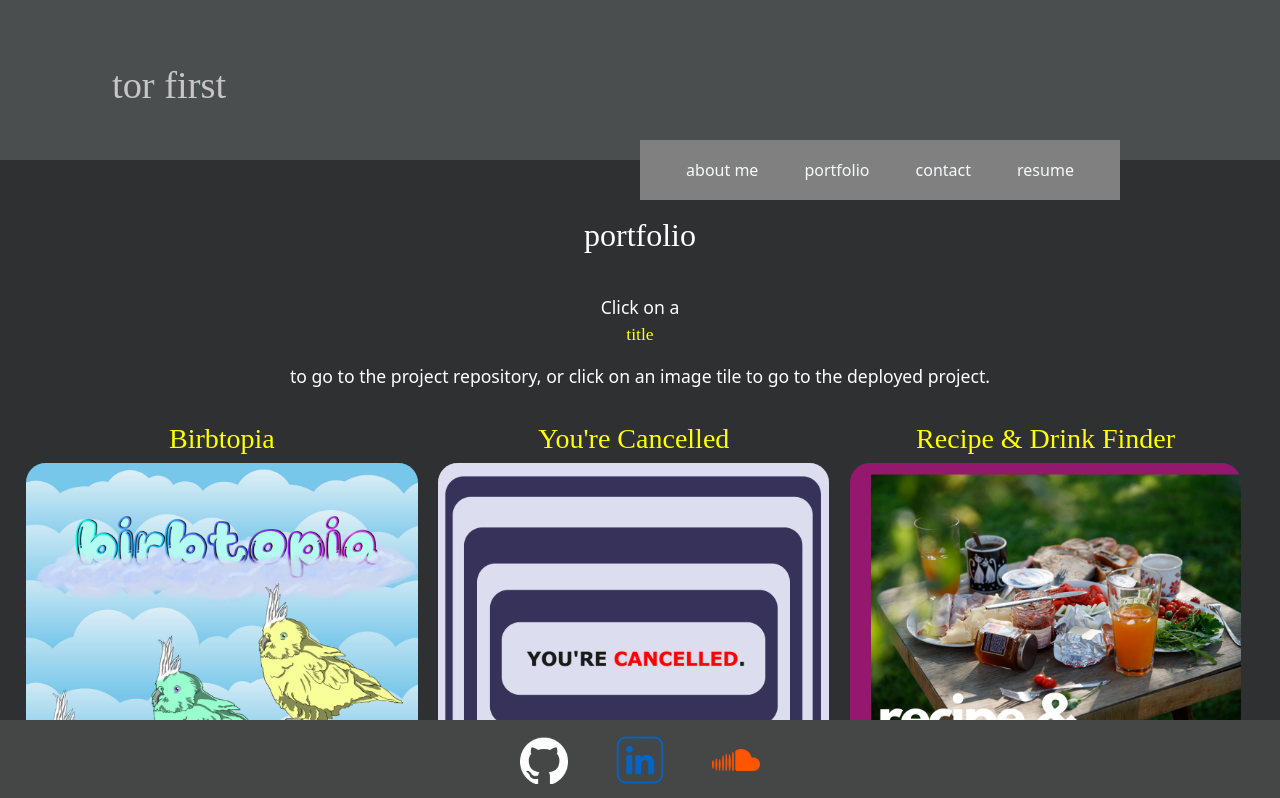
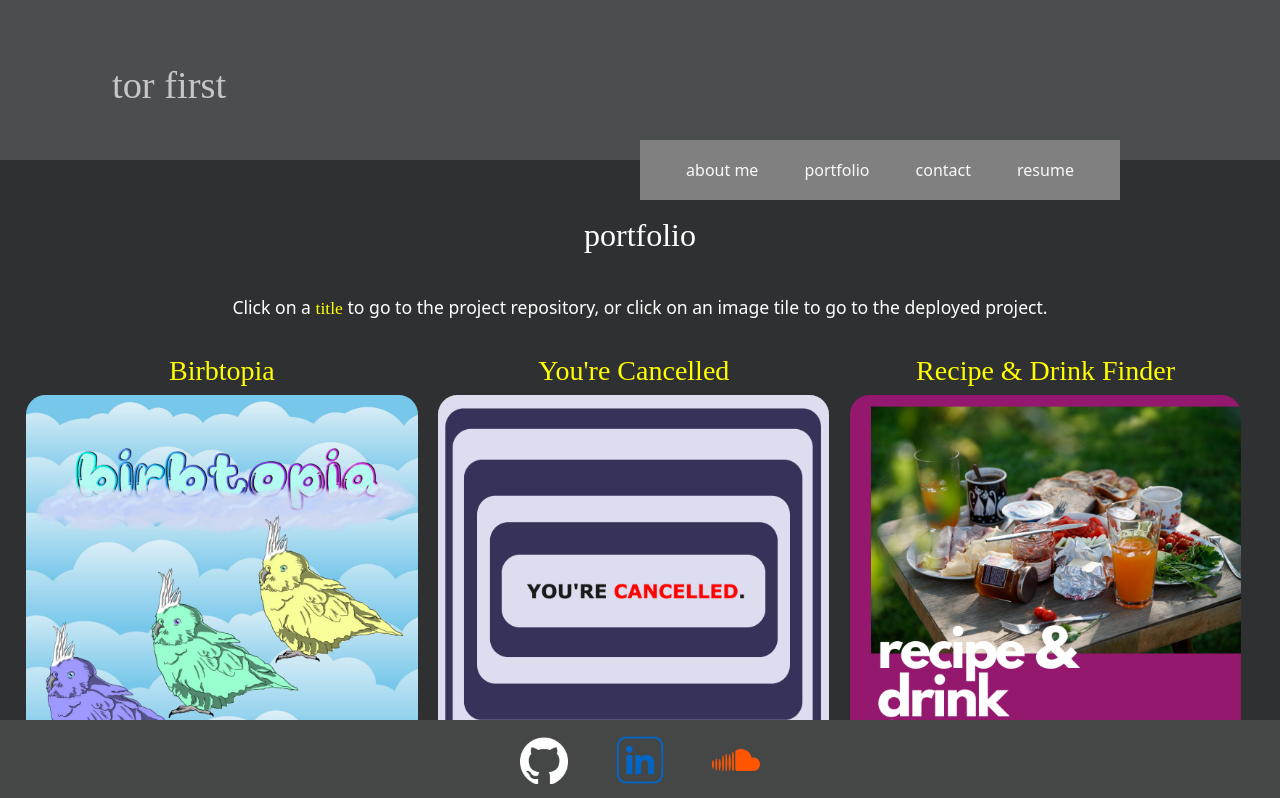
Before and after one commit to torfirst/react-portfolio, a React (Vite) app: page /portfolio in a window 1280 px wide. Shown: the top 798 px of the page. Built offline with nearby package versions, Linux system fonts and the light colour scheme; a web font is replaced by a local one.

Commit message:
updated CSS to fix formatting issue on Portfolio page

```diff
--- a/src/pages/Portfolio.jsx
+++ b/src/pages/Portfolio.jsx
@@ -48,7 +48,7 @@ export default function Portfolio() {
         <div className="reset">
 
             <h2>portfolio</h2>
-            <p className="portfolioBlurb">Click on a <p className="repo">title</p> to go to the project repository, or click on an image tile to go to the deployed project.</p>
+            <p className="portfolioBlurb">Click on a <span className="repo">title</span> to go to the project repository, or click on an image tile to go to the deployed project.</p>
             <div className='portfolio'>
                 {dataArray.map(data => (
                     <div className="formatTiles" key={data.title}>
--- a/src/style.css
+++ b/src/style.css
@@ -82,7 +82,7 @@ body {
   min-height: 100vh;
 }
 
-p {
+p, span {
   font-size: 1.1rem;
 }
 
```
